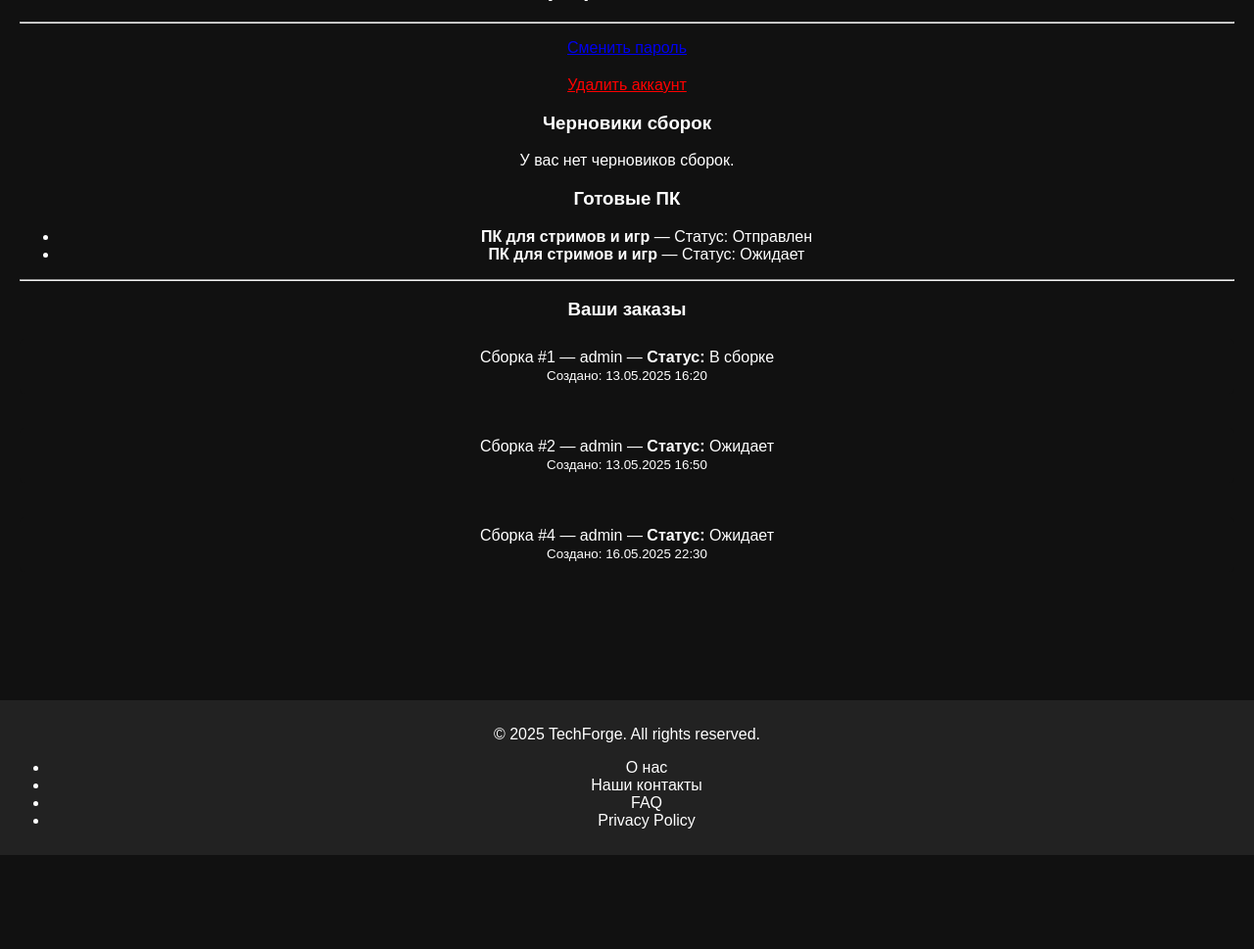
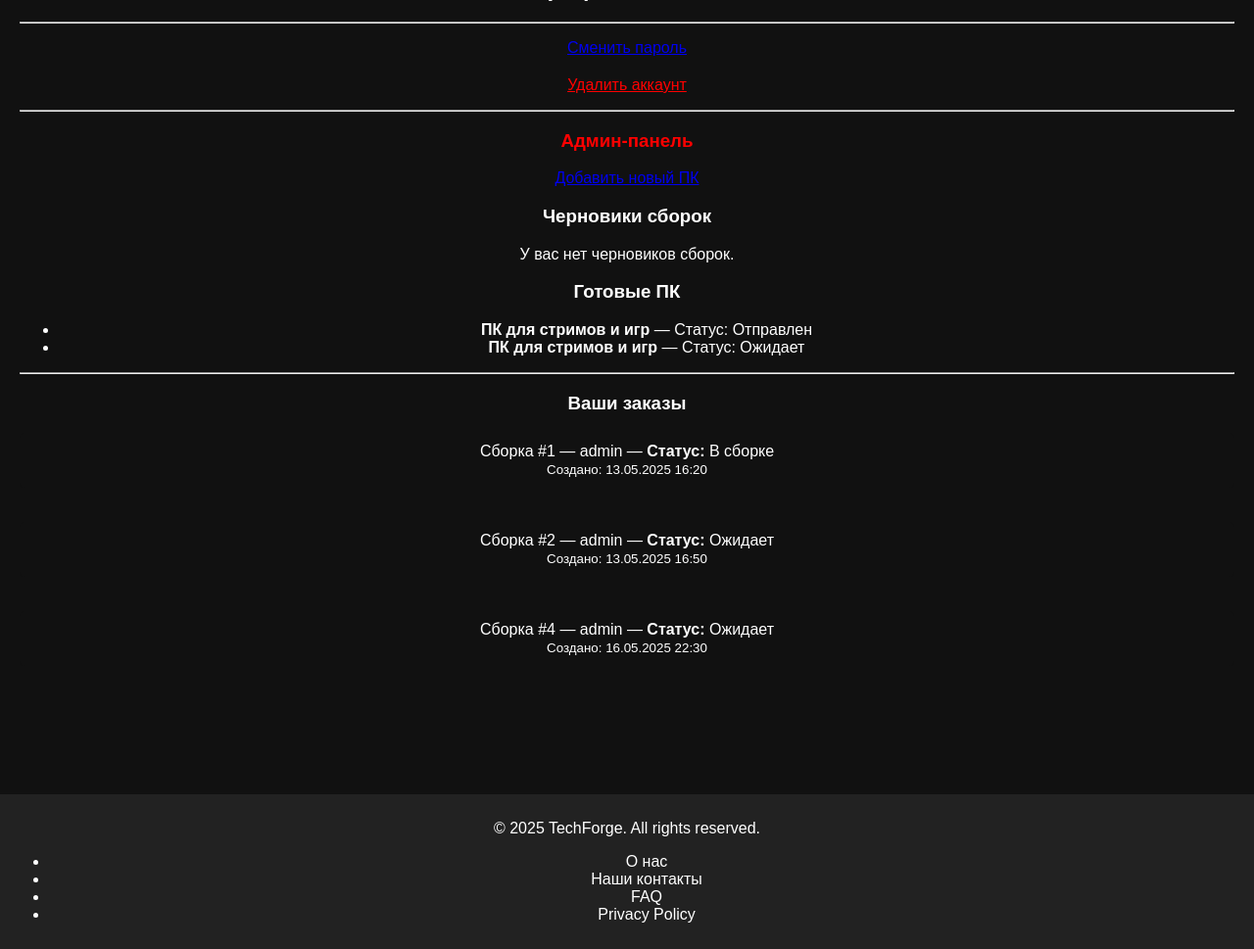
Before and after one commit to guard2929/12, a Django app: page /accounts/profile/ in a window 1280 px wide. Shown: the part 126-1095 px from the top of the page at 98% size. Before the commit the page ends 999 px from the top, so only its background shows below. Run offline with Django 5.2, Linux system fonts and the light colour scheme; a user stored in the database is signed in; data comes from the database, SQL or seed files in the repository.

Commit message:
Update profile.html

```diff
--- a/pc_store/store/templates/store/profile.html
+++ b/pc_store/store/templates/store/profile.html
@@ -6,9 +6,18 @@
 <hr>
 <p><a href="{% url 'change_password' %}">Сменить пароль</a></p>
 
+
 <p style="margin-top: 20px;">
     <a href="{% url 'delete_account' %}" style="color: red;">Удалить аккаунт</a>
 </p>
+
+{% if user.is_superuser %}
+<hr>
+<section>
+    <h3 style="color: red;">Админ-панель</h3>
+    <p><a href="{% url 'admin:add_product' %}" class="button">Добавить новый ПК</a></p>
+</section>
+{% endif %}
 
 <section>
     <h3>Черновики сборок</h3>
```
